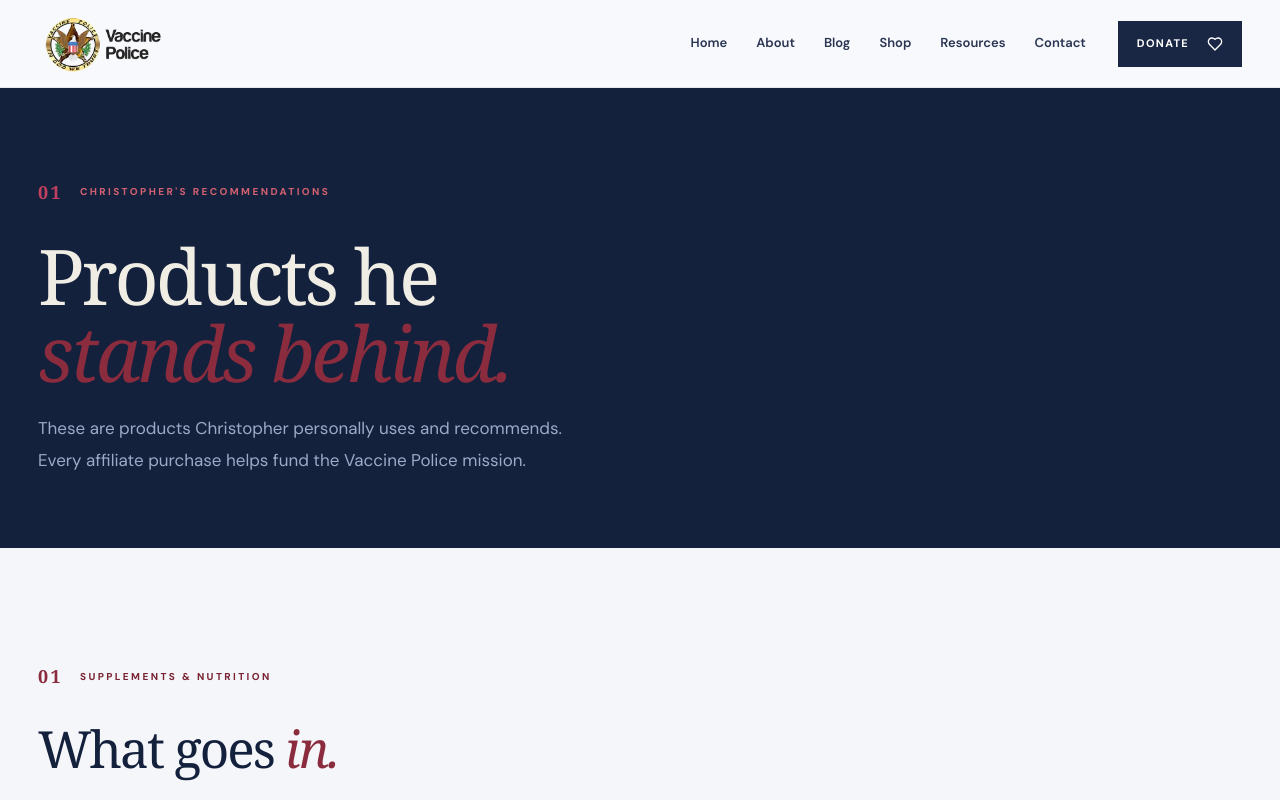
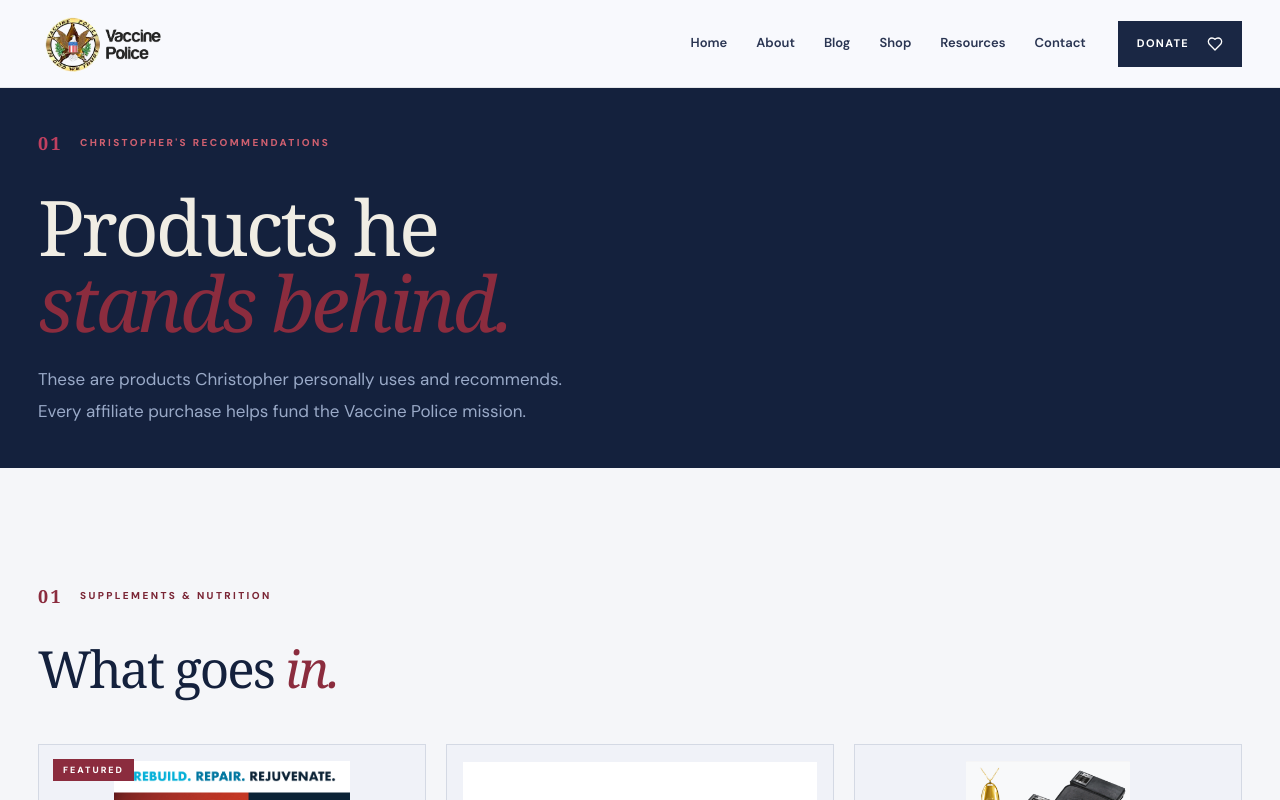
Before and after one commit to AppStudioPros/chris-iskey, a Next.js app: page /shop in a window 1280 px wide. Shown: the top 800 px of the page. Built offline with nearby package versions, Linux system fonts and the light colour scheme.

Commit message:
Shop hero: fixed 380px height to match other page heroes, keep dark navy colors

```diff
--- a/app/shop/page.tsx
+++ b/app/shop/page.tsx
@@ -89,7 +89,7 @@ const devices = [
 export default function Shop(){
   return <>
     {/* Hero */}
-    <section style={{background:'#14213d',padding:'90px 0 72px'}}>
+    <section style={{background:'#14213d',height:'380px',display:'flex',alignItems:'center'}}>
       <div className="container">
         <div className="section-index light"><span>01</span><span>CHRISTOPHER'S RECOMMENDATIONS</span></div>
         <h1 style={{fontFamily:'Georgia,serif',fontSize:'clamp(48px,6vw,82px)',letterSpacing:'-3px',lineHeight:1,color:'#f0ede4',margin:'16px 0 22px'}}>
```
